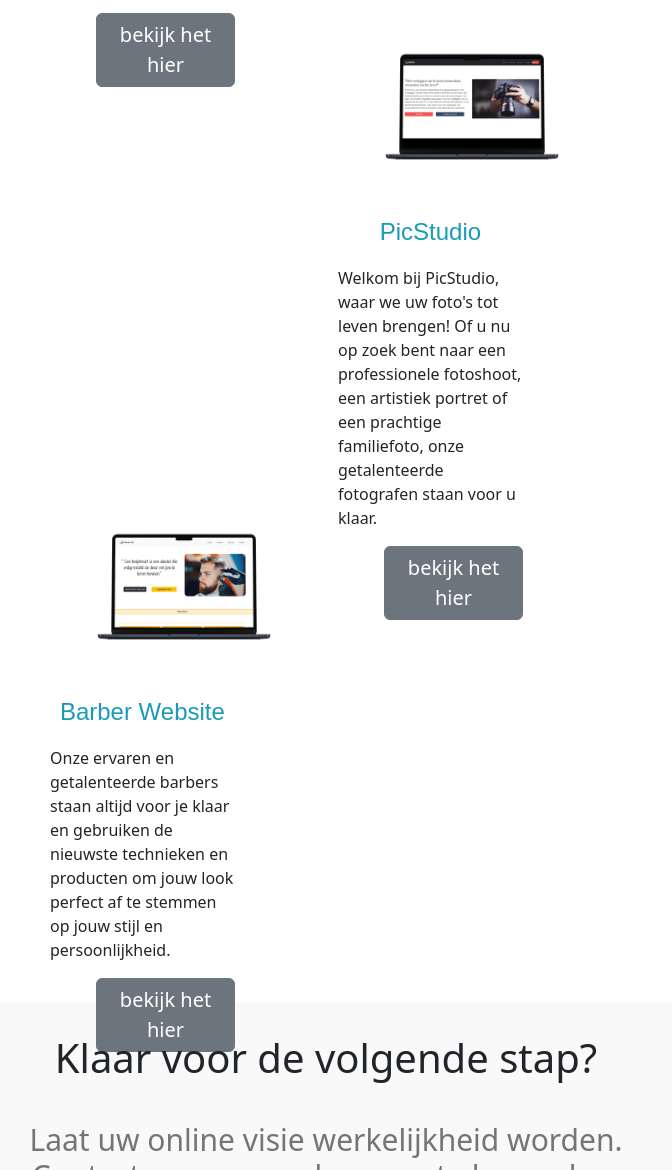
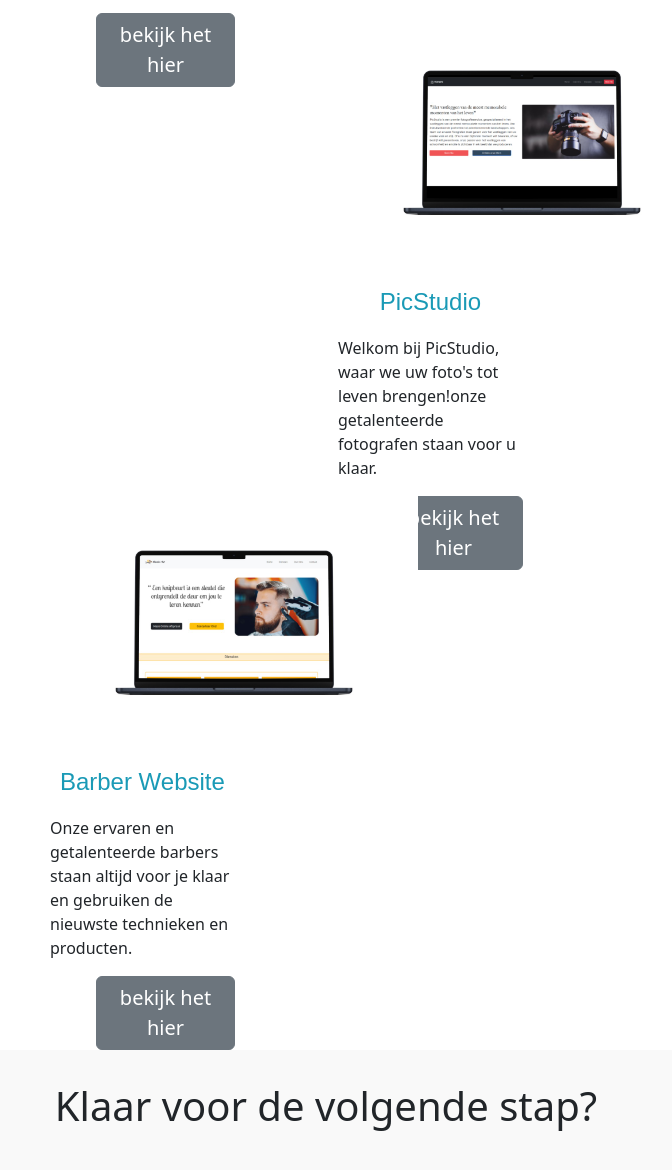
Before and after one commit to webtechaz/webtechaz, a plain HTML site: page index.html in a window 1280 px wide. Shown: the part 3534-4704 px from the top of the page, without its empty margins (314-986 px from the left). Drawn offline with nearby package versions, Linux system fonts and the light colour scheme; a web font is replaced by a local one.

Commit message:
Main Update photos and text

```diff
--- a/index.html
+++ b/index.html
@@ -117,7 +117,7 @@
             <h2>Onze Werk</h2>
             <div class=" col-lg-6">
                 <div class="werk1">
-                <img src="/photos/WhatsApp Image 2023-04-09 at 23.18.31.jpeg" alt="">
+                <img src="/photos/WhatsApp Image 2023-04-09 at 23.18.31.jpeg" alt="" width="268">
                 <h4>Een wasserette</h4>
                 <p>Ontdek het gemak van online was- en droogdiensten, met handige informatie en diensten.</p>
                 <a href="https://laundromat.pages.dev/"><button type="button" class="btn btn-secondary">bekijk het hier</button></a>
@@ -125,16 +125,16 @@
             </div>
             <div class=" col-lg-6">
                 <div class="werk2">
-                <img src="/photos/smartmockups_lgazmpwd.jpg" alt="" width="268">
+                <img src="/photos/smartmockups_lgazmpwd.jpg" alt="" width="368">
                 <h4>PicStudio</h4>
-                <p>Welkom bij PicStudio, waar we uw foto's tot leven brengen! Of u nu op zoek bent naar een professionele fotoshoot, een artistiek portret of een prachtige familiefoto, onze getalenteerde fotografen staan voor u klaar. </p>
+                <p>Welkom bij PicStudio, waar we uw foto's tot leven brengen!onze getalenteerde fotografen staan voor u klaar. </p>
                 <a href="https://zeinedin.github.io/PicStudio/"><button type="button" class="btn btn-secondary">bekijk het hier</button></a></div>
             </div>
             <div class=" col-lg-6">
                 <div class="werk3">
-                <img src="/photos/smartmockups_lgb0ox27.jpg" alt="" width="268">
+                <img src="/photos/smartmockups_lgb0ox27.jpg" alt="" width="368">
                 <h4>Barber Website</h4>
-                <p>Onze ervaren en getalenteerde barbers staan altijd voor je klaar en gebruiken de nieuwste technieken en producten om jouw look perfect af te stemmen op jouw stijl en persoonlijkheid.</p>
+                <p>Onze ervaren en getalenteerde barbers staan altijd voor je klaar en gebruiken de nieuwste technieken en producten.</p>
                 <a href="https://zeinedin.github.io/barbervl/" ><button type="button" class="btn btn-secondary">bekijk het hier</button></a></div>
             </div>
         </div>
--- a/style.css
+++ b/style.css
@@ -186,7 +186,7 @@ main button{
 .werk3{
   width:70%;
   height: 30rem;
-  margin-bottom: 2rem;
+  margin-bottom: 5rem;
 }
 .werk3 img, p{
   margin-bottom: 20px;
```
